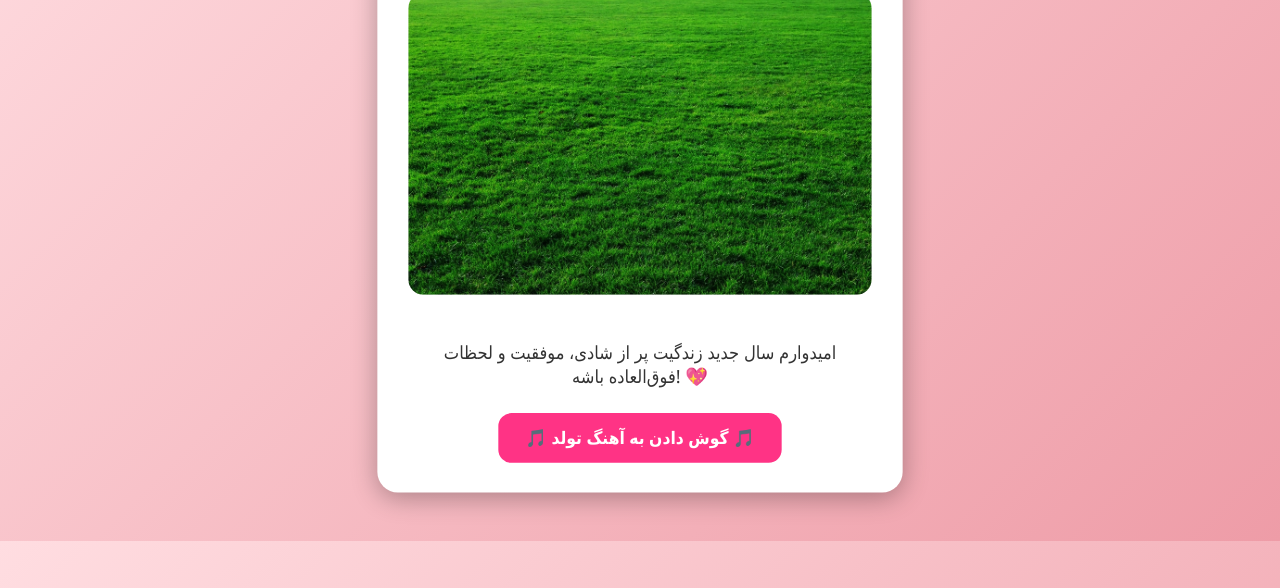
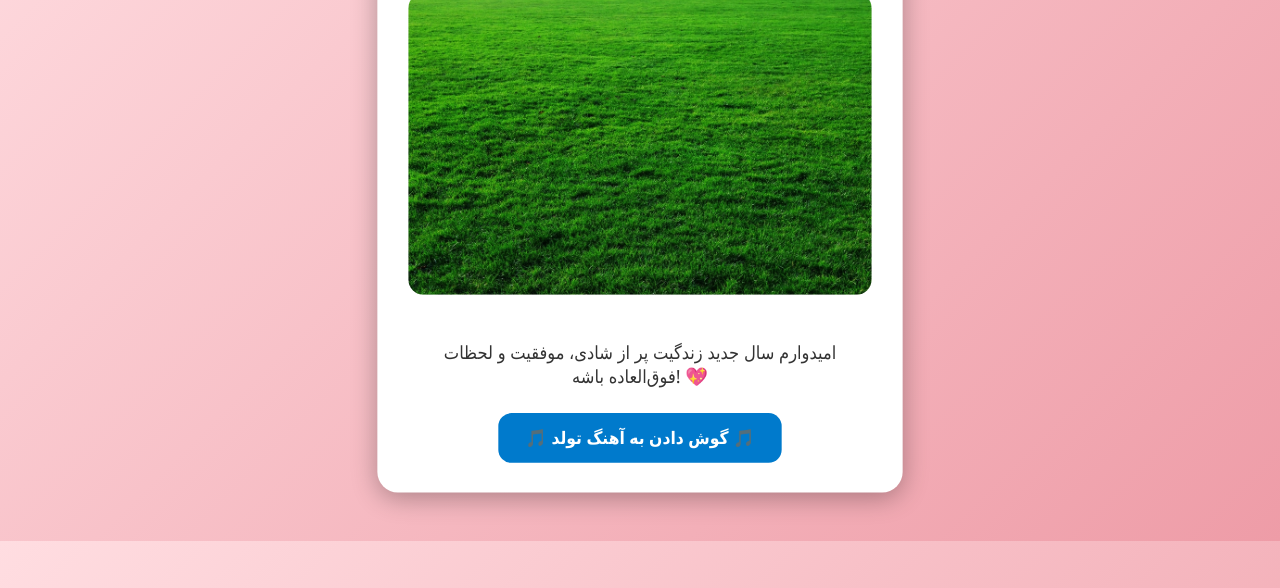
Before and after one commit to samanskyx/SamSky-X, a plain HTML site: page index.html in a window 1280 px wide. In both pictures the pointer is over the link "🎵 گوش دادن به آهنگ تولد 🎵". Shown: the part 212-800 px from the top of the page. Drawn offline with Linux system fonts and the light colour scheme.

Commit message:
Update index.html

```diff
--- a/index.html
+++ b/index.html
@@ -38,7 +38,7 @@
     }
     .button {
       display: inline-block;
-      background: #ff6699;
+      background: #3399ff; /* رنگ آبی */
       color: white;
       padding: 12px 25px;
       border-radius: 12px;
@@ -46,8 +46,8 @@
       font-weight: bold;
       transition: background 0.3s, transform 0.2s;
     }
-    .button:hover {
-      background: #ff3385;
+    .button:hover, .button:active {
+      background: #007acc; /* آبی تیره‌تر هنگام هاور یا لمس */
       transform: scale(1.05);
     }
   </style>
```
